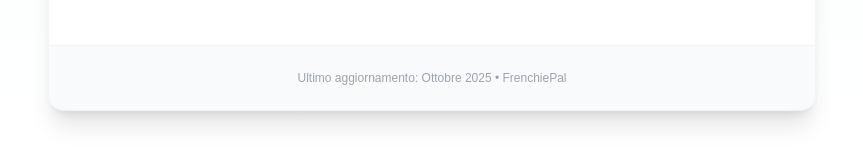
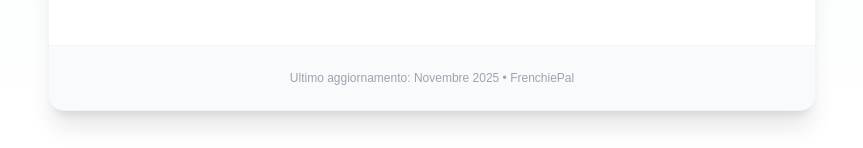
Before and after one commit to tartagliagiuseppe87-afk/frenchiepal, a Next.js app: page /privacy in a window 1280 px wide. Shown: the part 1294-1442 px from the top of the page, without its empty margins (208-1071 px from the left). Built offline with nearby package versions, Linux system fonts and the light colour scheme.

Commit message:
Update privacy policy dates and text

```diff
--- a/pages/privacy.js
+++ b/pages/privacy.js
@@ -45,7 +45,7 @@ export default function PrivacyPolicy() {
                         </div>
                         <div className="pl-11">
                             <p className="text-gray-600 leading-relaxed mb-3">
-                                FrenchiePal registra le conversazioni degli utenti esclusivamente per finalità di <strong>miglioramento del servizio</strong> e ottimizzazione dei modelli linguistici.
+                                FrenchiePal registra le conversazioni degli utenti esclusivamente per finalità di <strong>miglioramento del servizio</strong>.
                             </p>
                             <div className="bg-gray-50 border-l-4 border-[#2a9d8f] p-4 rounded-r-lg text-sm text-gray-700 italic">
                                 La base giuridica che autorizza il trattamento è il <strong>Legittimo Interesse del Titolare</strong> (art. 6, par. 1, lett. f del GDPR). Il trattamento è limitato ai soli dati testuali e non è finalizzato alla profilazione o al marketing.
@@ -109,7 +109,7 @@ export default function PrivacyPolicy() {
                 {/* Footer della Card */}
                 <div className="bg-gray-50 p-6 text-center border-t border-gray-100">
                     <p className="text-xs text-gray-400">
-                        Ultimo aggiornamento: Ottobre 2025 • FrenchiePal
+                        Ultimo aggiornamento: Novembre 2025 • FrenchiePal
                     </p>
                 </div>
             </div>
```
